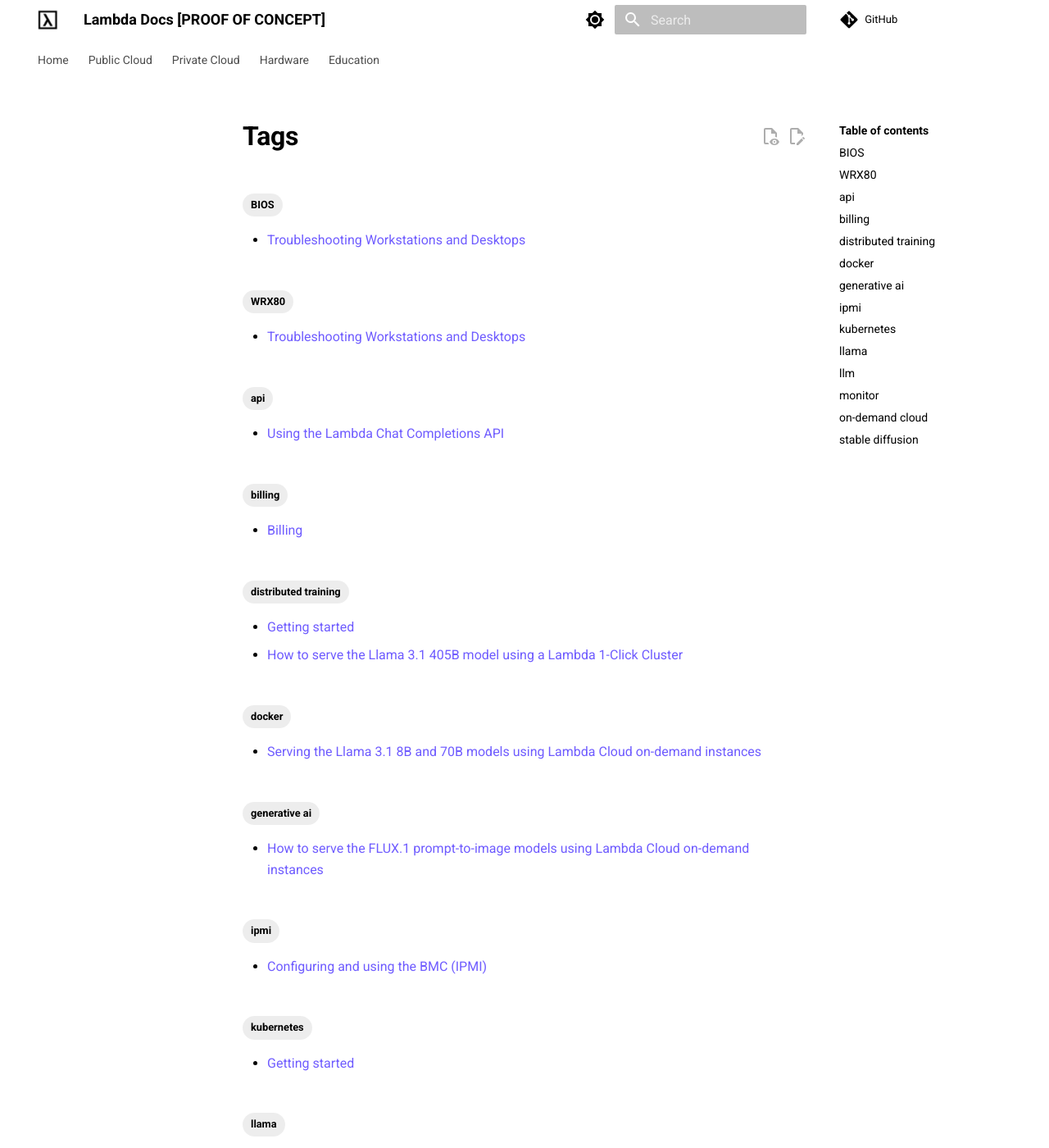
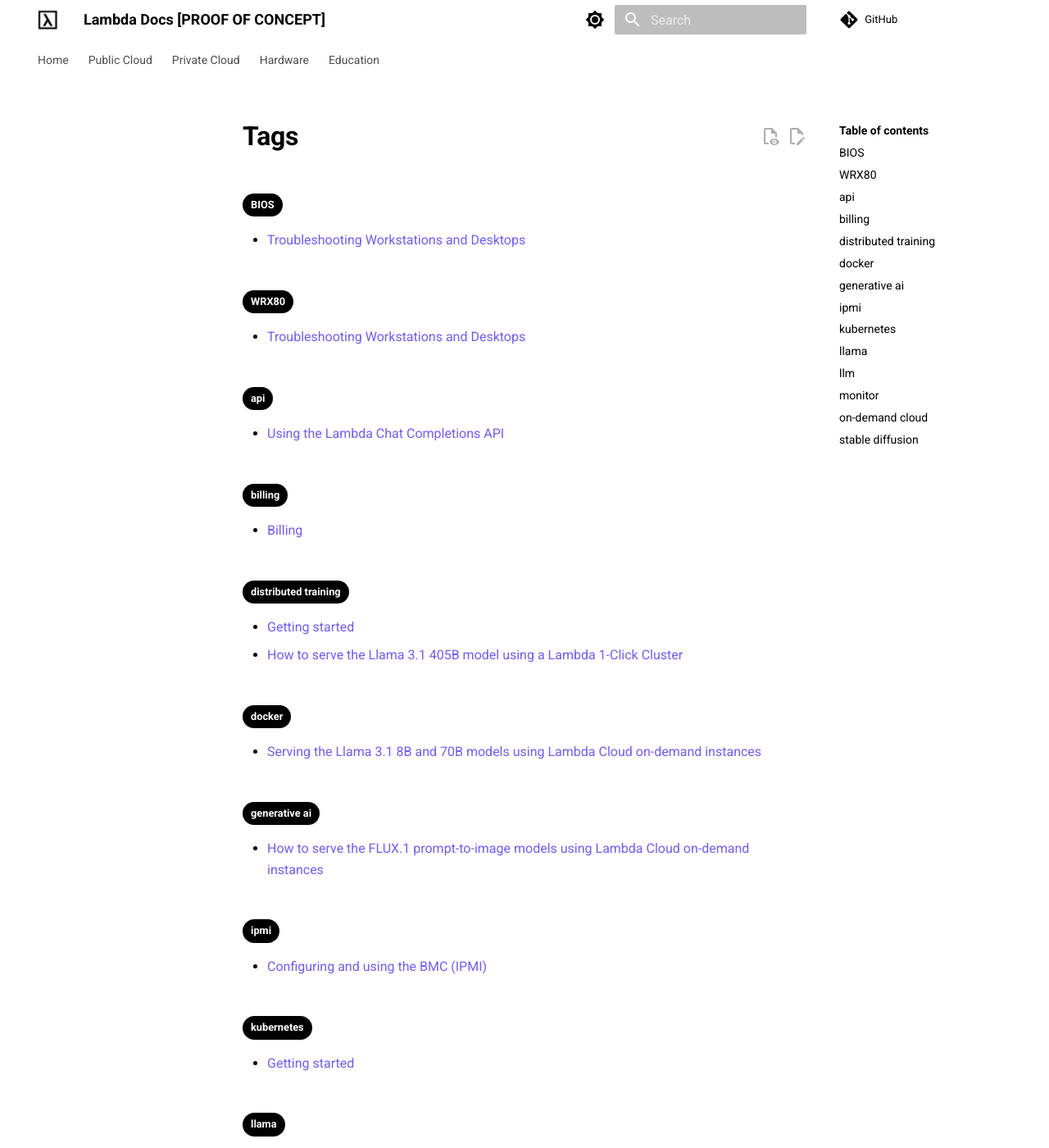
Before and after one commit to cbrownstein-lambda/lambda-docs-mkdocs, an MkDocs documentation site: the page built from docs/tags.md, in a window 1280 px wide and 1400 px high. Shown: the whole window at 82% size. Built offline with MkDocs 1.6.1 and Material for MkDocs 9.7.7, drawn with Linux system fonts in a browser that asks for light colours; a script that is not in the unit is left out; comment, search, counter and statistics services are not loaded.

Commit message:
Further implement design

```diff
--- a/docs/assets/css/extra.css
+++ b/docs/assets/css/extra.css
@@ -11,6 +11,7 @@
     --md-default-bg-color: #FFFFFF;
     --md-default-fg-color: #000000;
     --md-default-fg-color--light: #000000;
+    --md-default-fg-color--lightest: #000000;
     --md-primary-fg-color: #6F5CFF;
     --md-typeset-color: #000000;
     .md-tabs {
@@ -25,6 +26,10 @@
         color: #000000;
         font-weight: 600;
     }
+    .md-typeset .md-tag {
+        background-color: #000000;
+        color: #FFFFFF;
+    }
 }
 
 [data-md-color-scheme="slate"] {
@@ -32,6 +37,7 @@
     --md-default-bg-color: #000000;
     --md-default-fg-color: #FFFFFF;
     --md-default-fg-color--light: #FFFFFF;
+    --md-default-fg-color--lightest: #FFFFFF;
     --md-primary-fg-color: #6F5CFF;
     --md-typeset-color: #FFFFFF;
     .md-tabs {
@@ -44,4 +50,8 @@
     .md-typeset h2 {
         font-weight: 600;
     }
+    .md-typeset .md-tag {
+        background-color: #FFFFFF;
+        color: #000000;
+    }
 }
```
